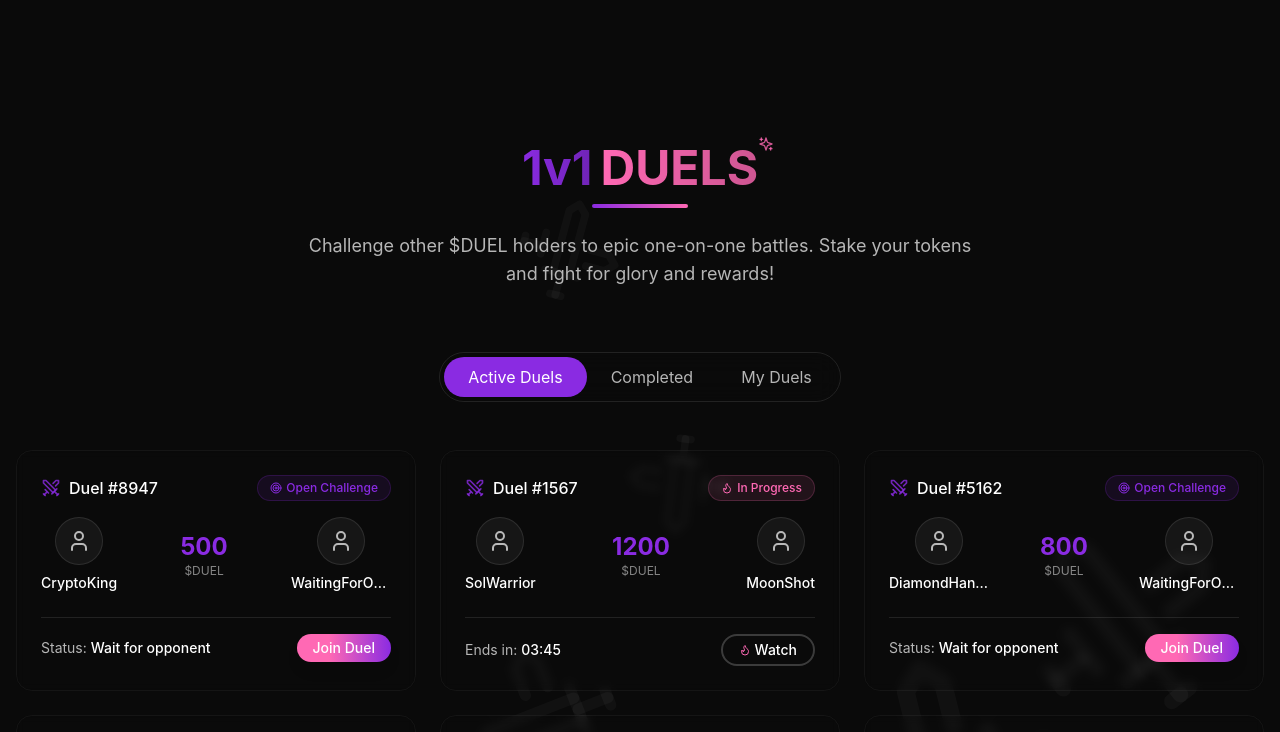
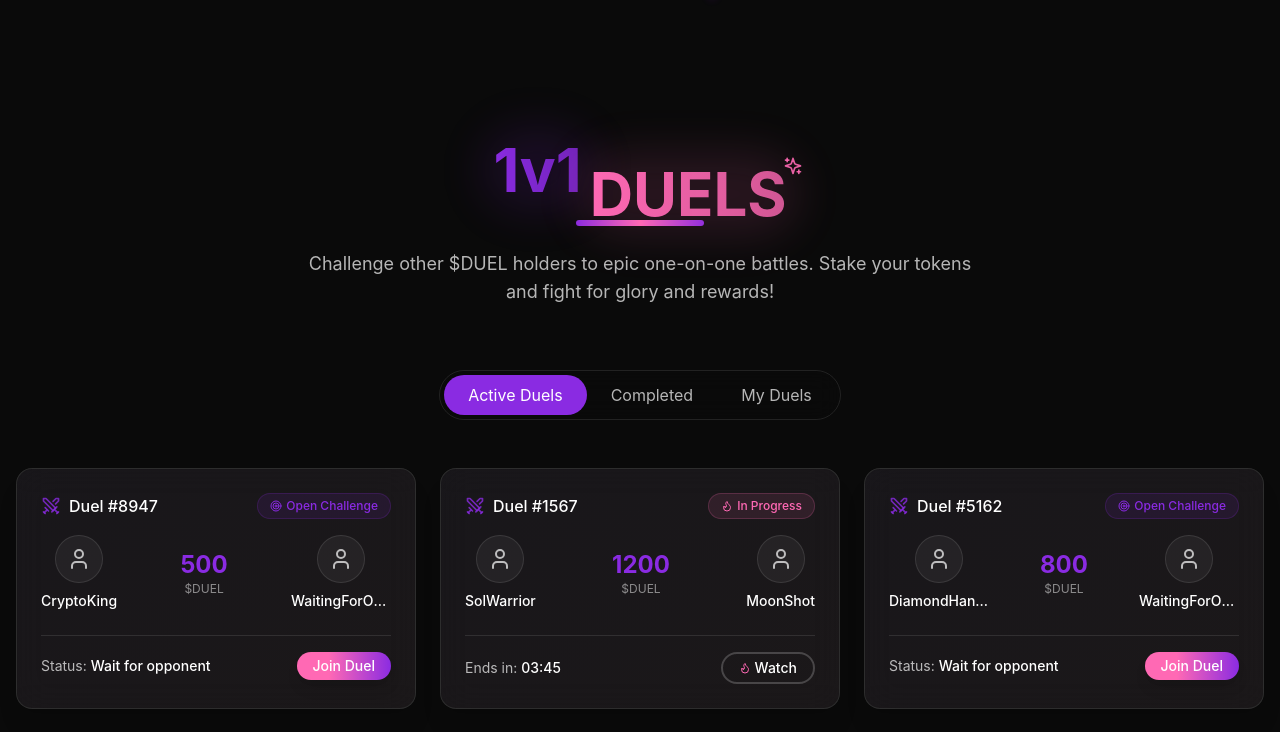
Before and after one commit to zuskalmao/duel, a React (Vite) app: page /arena in a window 1280 px wide. Shown: the part 2143-2875 px from the top of the page. Built offline with nearby package versions, Linux system fonts and the light colour scheme.

Commit message:
Initial commit

```diff
--- a/src/App.tsx
+++ b/src/App.tsx
@@ -13,6 +13,11 @@ function App() {
   const [isPointerOverClickable, setIsPointerOverClickable] = useState(false);
   const lastPositionRef = useRef({ x: 0, y: 0 });
   const cursorTrailIdRef = useRef(0);
+
+  // Scroll to top on route change
+  useEffect(() => {
+    window.scrollTo(0, 0);
+  }, [location.pathname]);
 
   // Enhanced cursor effect with continuous trail animation
   useEffect(() => {
@@ -125,7 +130,7 @@ function App() {
       {/* Fixed Header */}
       <Header />
 
-      {/* Main Content with padding for fixed header      {/* Main Content with padding for fixed header */}
+      {/* Main Content with padding for fixed header */}
       <div className="pt-32">
         <AnimatePresence mode="wait">
           <Routes location={location} key={location.pathname}>
--- a/src/components/DuelsSection.tsx
+++ b/src/components/DuelsSection.tsx
@@ -8,22 +8,11 @@ gsap.registerPlugin(ScrollTrigger);
 const DuelsSection: React.FC = () => {
   const sectionRef = useRef<HTMLDivElement>(null);
   const titleRef = useRef<HTMLDivElement>(null);
+  const titleTextRef = useRef<HTMLHeadingElement>(null);
+  const titleLineRef = useRef<HTMLDivElement>(null);
   const tabsRef = useRef<HTMLDivElement>(null);
   const contentRef = useRef<HTMLDivElement>(null);
   const [selectedTab, setSelectedTab] = useState('active');
-
-  // Generate stable background sword elements
-  const backgroundSwords = useMemo(() => {
-    return Array.from({ length: 6 }, (_, i) => ({
-      id: i,
-      width: `${Math.random() * 10 + 5}rem`,
-      height: `${Math.random() * 10 + 5}rem`,
-      top: `${Math.random() * 100}%`,
-      left: `${Math.random() * 100}%`,
-      rotation: `rotate(${Math.random() * 360}deg)`,
-      animationDelay: `${Math.random() * 5}s`
-    }));
-  }, []);
 
   // Generate stable duel IDs
   const duelIds = useMemo(() => {
@@ -53,6 +42,7 @@ const DuelsSection: React.FC = () => {
       if (titleRef.current && tabsRef.current && contentRef.current) {
         ScrollTrigger.refresh();
 
+        // Main title animation
         gsap.to(titleRef.current, {
           opacity: 1,
           y: 0,
@@ -63,6 +53,56 @@ const DuelsSection: React.FC = () => {
             toggleActions: "play none none none"
           }
         });
+
+        // Enhanced title text animations
+        if (titleTextRef.current) {
+          // Initial appear animation
+          gsap.from(titleTextRef.current.querySelectorAll('span'), {
+            opacity: 0,
+            y: 20,
+            stagger: 0.1,
+            duration: 0.8,
+            delay: 0.3,
+            ease: "power2.out"
+          });
+
+          // Continuous subtle float animation
+          gsap.to(titleTextRef.current.querySelector('.title-1v1'), {
+            y: -5,
+            duration: 1.2,
+            repeat: -1,
+            yoyo: true,
+            ease: "sine.inOut"
+          });
+
+          gsap.to(titleTextRef.current.querySelector('.title-duels'), {
+            y: 5,
+            duration: 1.5,
+            repeat: -1,
+            yoyo: true,
+            ease: "sine.inOut",
+            delay: 0.2
+          });
+
+          // Glow animation
+          gsap.to('.title-glow-effect', {
+            opacity: 0.7,
+            duration: 1.8,
+            repeat: -1,
+            yoyo: true,
+            ease: "sine.inOut"
+          });
+        }
+
+        // Animated line
+        if (titleLineRef.current) {
+          gsap.from(titleLineRef.current, {
+            width: 0,
+            duration: 1.2,
+            delay: 0.5,
+            ease: "power3.out"
+          });
+        }
 
         gsap.to(tabsRef.current, {
           opacity: 1,
@@ -101,23 +141,7 @@ const DuelsSection: React.FC = () => {
 
   return (
     <section id="duels" ref={sectionRef} className="py-20 md:py-32 relative overflow-hidden">
-      {/* Light, subtle particles in the background */}
-      <div className="absolute inset-0 overflow-hidden pointer-events-none">
-        {[...Array(8)].map((_, i) => (
-          <Swords
-            key={i}
-            className="absolute text-white/[0.03] animate-float-slow"
-            style={{
-              width: `${Math.random() * 10 + 5}rem`,
-              height: `${Math.random() * 10 + 5}rem`,
-              top: `${Math.random() * 100}%`,
-              left: `${Math.random() * 100}%`,
-              transform: `rotate(${Math.random() * 360}deg)`,
-              animationDelay: `${Math.random() * 5}s`
-            }}
-          />
-        ))}
-      </div>
+      {/* Removed dark tint overlay */}
 
       <div className="container mx-auto px-4 relative z-10">
         <div
@@ -125,19 +149,29 @@ const DuelsSection: React.FC = () => {
           className="text-center max-w-4xl mx-auto mb-16"
           style={{ opacity: 0, transform: 'translateY(30px)' }}
         >
-          {/* Simplified, cleaner title */}
-          <h2 className="text-4xl md:text-5xl font-bold mb-3">
-            <span className="relative inline-block mr-2">
-              <span className="text-transparent bg-clip-text bg-gradient-to-r from-primary to-primary/80">1v1</span>
+          {/* Enhanced, more dynamic title */}
+          <h2
+            ref={titleTextRef}
+            className="text-5xl md:text-6xl font-bold mb-4 relative"
+          >
+            <span className="title-1v1 relative inline-block mr-2">
+              <span className="text-transparent bg-clip-text bg-gradient-to-r from-primary to-primary/80 relative z-10">1v1</span>
+              {/* Glow effect for 1v1 */}
+              <div className="title-glow-effect absolute -inset-3 bg-primary/20 rounded-full blur-xl opacity-50 z-0"></div>
             </span>
-            <span className="relative inline-block">
-              <span className="text-transparent bg-clip-text bg-gradient-to-r from-accent to-accent/80">DUELS</span>
-              <Sparkles className="absolute -top-2 -right-4 w-4 h-4 text-accent/80" />
+            <span className="title-duels relative inline-block">
+              <span className="text-transparent bg-clip-text bg-gradient-to-r from-accent to-accent/80 relative z-10">DUELS</span>
+              <Sparkles className="absolute -top-2 -right-4 w-5 h-5 text-accent/90 animate-twinkle" />
+              {/* Glow effect for DUELS */}
+              <div className="title-glow-effect absolute -inset-3 bg-accent/20 rounded-full blur-xl opacity-50 z-0"></div>
             </span>
           </h2>
 
           {/* Animated Line Under Title */}
-          <div className="w-24 h-1 bg-gradient-to-r from-primary to-accent mx-auto mb-6 rounded-full"></div>
+          <div
+            ref={titleLineRef}
+            className="w-32 h-1.5 bg-gradient-to-r from-primary via-accent to-primary mx-auto mb-6 rounded-full"
+          ></div>
 
           <p className="text-white/70 text-lg max-w-2xl mx-auto">
             Challenge other $DUEL holders to epic one-on-one battles. Stake your tokens and fight for glory and rewards!
@@ -217,8 +251,7 @@ const DuelsSection: React.FC = () => {
                 amount={2500}
                 timeRemaining="08:12"
                 status="active"
-              />
-              <DuelCard
+              />              <DuelCard
                 duelId={duelIds.duel5}
                 player1="SolanaFan"
                 player2="WaitingForOpponent"
@@ -284,19 +317,21 @@ const DuelsSection: React.FC = () => {
         </div>
       </div>
 
-      {/* Clean, minimal styles */}
+      {/* Added animations for the title effects */}
       <style jsx>{`
-        @keyframes float-slow {
+        @keyframes twinkle {
           0%, 100% {
-            transform: translateY(0) scale(1);
+            opacity: 0.3;
+            transform: scale(0.8);
           }
           50% {
-            transform: translateY(-20px) scale(1.05);
+            opacity: 1;
+            transform: scale(1.2);
           }
         }
 
-        .animate-float-slow {
-          animation: float-slow 15s ease-in-out infinite;
+        .animate-twinkle {
+          animation: twinkle 2s ease-in-out infinite;
         }
       `}</style>
     </section>
@@ -315,7 +350,10 @@ interface DuelCardProps {
 
 const DuelCard: React.FC<DuelCardProps> = ({ duelId, player1, player2, amount, timeRemaining, winner, status }) => {
   return (
-    <div className="duel-card backdrop-blur-sm border border-white/5 rounded-2xl p-6 transition-all duration-300 hover:border-white/20 hover:translate-y-[-4px] relative overflow-hidden">
+    <div className="duel-card backdrop-blur-lg bg-white/5 border border-white/10 rounded-2xl p-6 transition-all duration-300 hover:border-white/20 hover:translate-y-[-4px] relative overflow-hidden shadow-xl">
+      {/* Enhanced glass effect with subtle inner glow */}
+      <div className="absolute inset-0 bg-gradient-to-br from-primary/5 to-accent/5 opacity-40 z-0"></div>
+
       {/* Status color indicator */}
       <div className={`absolute -top-1 -right-1 -left-1 h-1 rounded-t-2xl ${
         status === 'active' ? 'bg-accent' :
@@ -323,6 +361,7 @@ const DuelCard: React.FC<DuelCardProps> = ({ duelId, player1, player2, amount, t
         'bg-primary'
       }`}></div>
 
+      <div className="relative z-10">
         <div className="flex justify-between items-center mb-4">
           <div className="flex items-center">
             <Swords className="w-5 h-5 text-primary/80 mr-2" />
@@ -411,6 +450,7 @@ const DuelCard: React.FC<DuelCardProps> = ({ duelId, player1, player2, amount, t
           )}
         </div>
       </div>
+    </div>
   );
 };
 
--- a/src/pages/GamblingPage.tsx
+++ b/src/pages/GamblingPage.tsx
@@ -10,7 +10,12 @@ const GamblingPage: React.FC = () => {
   const embersContainerRef = useRef<HTMLDivElement>(null);
   const titleRef = useRef<HTMLHeadingElement>(null);
 
-  // Create and animate the ember particles
+  // Scroll to top on mount
+  useEffect(() => {
+    window.scrollTo(0, 0);
+  }, []);
+
+  // Create and animate the ember particles (only bottom-up embers, no cursor-following)
   useEffect(() => {
     if (!embersContainerRef.current) return;
 
@@ -119,7 +124,7 @@ const GamblingPage: React.FC = () => {
         <div className="absolute -right-1/4 -bottom-1/4 w-1/2 h-1/2 rounded-full bg-gradient-radial from-accent/10 to-transparent blur-3xl animate-float-slow-reverse"></div>
         <div className="absolute left-1/2 top-1/4 w-1/3 h-1/3 rounded-full bg-gradient-radial from-yellow-500/5 to-transparent blur-3xl animate-float-slow-alt"></div>
 
-        {/* Animated ember particles container */}
+        {/* Animated ember particles container - ONLY bottom-up embers */}
         <div
           ref={embersContainerRef}
           className="embers-container absolute inset-0 z-10 pointer-events-none overflow-hidden"
@@ -278,7 +283,7 @@ const GamblingPage: React.FC = () => {
 
       {/* Styles for the ember animations and other effects */}
       <style jsx>{`
-        /* Ember animations */
+        /* Ember animations - ONLY bottom-up animations, no cursor following */
         @keyframes float-ember {
           0% {
             transform: translateY(0) rotate(0deg);
```
Lines whose indentation alone changed are shown as unchanged.
